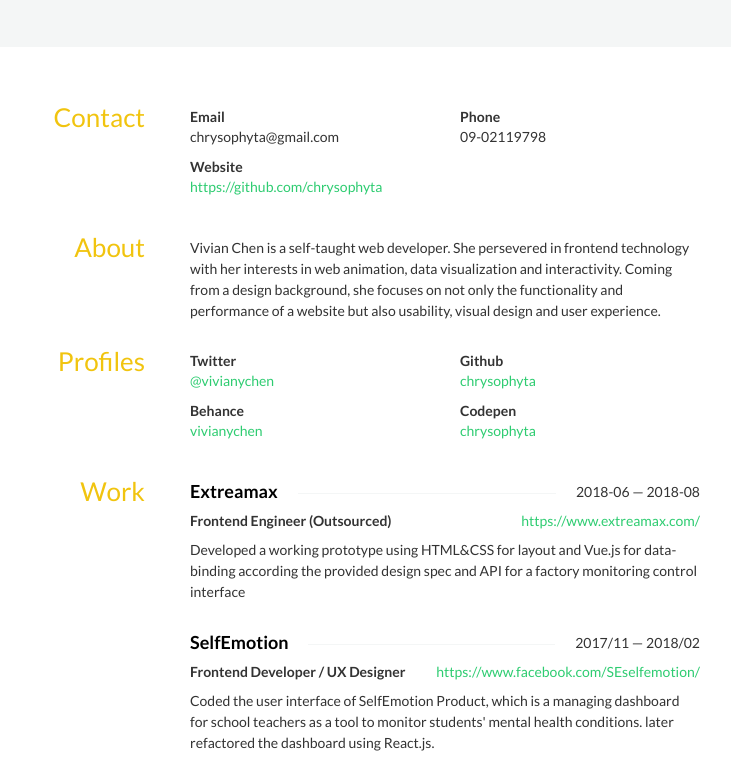
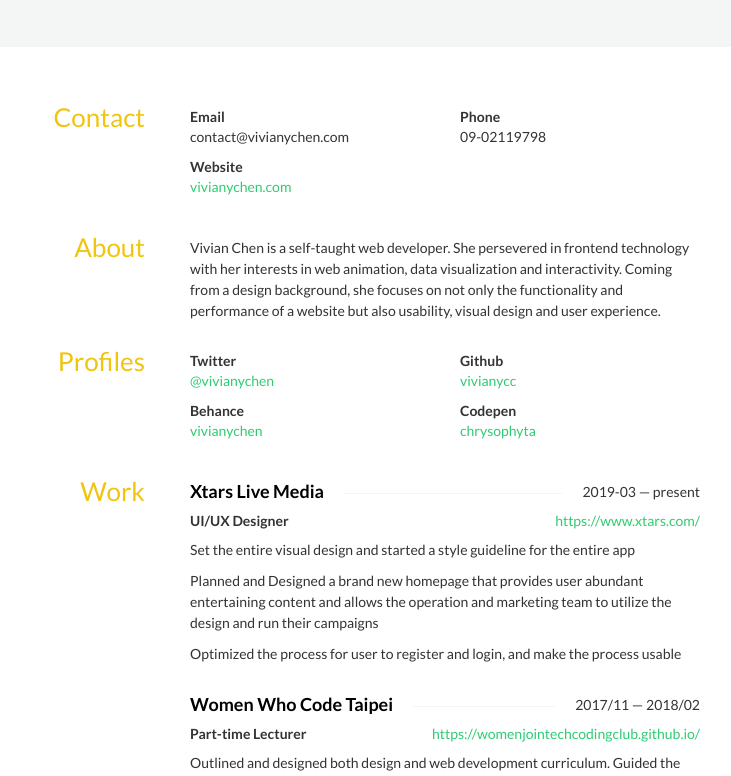
Before and after one commit to vivianycc/resume, a plain HTML site: page index.html in a window 1280 px wide. Shown: the part 139-915 px from the top of the page, without its empty margins (285-1016 px from the left). Drawn offline with nearby package versions, Linux system fonts and the light colour scheme; some icons are missing.

Commit message:
renew resume 2021/03

```diff
--- a/index.html
+++ b/index.html
@@ -244,7 +244,7 @@
         <div class="row">
           <div class="col-sm-6">
             <strong>Email</strong>
-            <div class="email">chrysophyta@gmail.com</div>
+            <div class="email">contact@vivianychen.com</div>
           </div>
           <div class="col-sm-6">
             <strong>Phone</strong>
@@ -253,7 +253,7 @@
           <div class="col-sm-6">
             <strong>Website</strong>
             <div class="website">
-              <a href="https://github.com/chrysophyta">https://github.com/chrysophyta</a>
+              <a href="https://www.vivianychen.com">vivianychen.com</a>
             </div>
           </div>
         </div>
@@ -291,7 +291,7 @@
             </strong>
             <div class="username">
               <div class="url">
-                <a href="https://github.com/chrysophyta">chrysophyta</a>
+                <a href="https://github.com/vivianycc">vivianycc</a>
               </div>
             </div>
           </div>
@@ -327,38 +327,39 @@
         <div class="row">
           <div class="col-sm-12">
             <h4 class="strike-through">
-              <span>Extreamax</span>
+              <span>Xtars Live Media</span>
               <span class="date">
-                2018-06 — 2018-08
+                2019-03 — present
               </span>
             </h4>
             <div class="website pull-right">
-              <a href="https://www.extreamax.com/">https://www.extreamax.com/</a>
+              <a href="https://www.xtars.com/">https://www.xtars.com/</a>
             </div>
             <div class="position">
-              Frontend Engineer (Outsourced)
+              UI/UX Designer
             </div>
             <div class="summary">
-              <p>Developed a working prototype using HTML&amp;CSS for layout and Vue.js for data-binding according the provided
-                design spec and API for a factory monitoring control interface</p>
+              <p>Set the entire visual design and started a style guideline for the entire app</p>
+              <p>Planned and Designed a brand new homepage that provides user abundant entertaining content and allows the operation and marketing team to utilize the design and run their campaigns</p>
+              <p>Optimized the process for user to register and login, and make the process usable</p>
             </div>
           </div>
           <div class="col-sm-12">
             <h4 class="strike-through">
-              <span>SelfEmotion</span>
+              <span>Women Who Code Taipei</span>
               <span class="date">
                 2017/11 — 2018/02
               </span>
             </h4>
             <div class="website pull-right">
-              <a href="https://www.facebook.com/SEselfemotion/">https://www.facebook.com/SEselfemotion/</a>
+              <a href="https://womenjointechcodingclub.github.io/">https://womenjointechcodingclub.github.io/</a>
             </div>
             <div class="position">
-              Frontend Developer / UX Designer
+              Part-time Lecturer
             </div>
             <div class="summary">
-              <p>Coded the user interface of SelfEmotion Product, which is a managing dashboard for school teachers as a
-                tool to monitor students&#x27; mental health conditions. later refactored the dashboard using React.js.</p>
+              <p> Outlined and designed both design and web development curriculum. Guided the student to go through a product design process and make a personal website with basic HTML&CSS",
+                </p>
             </div>
           </div>
         </div>
```
